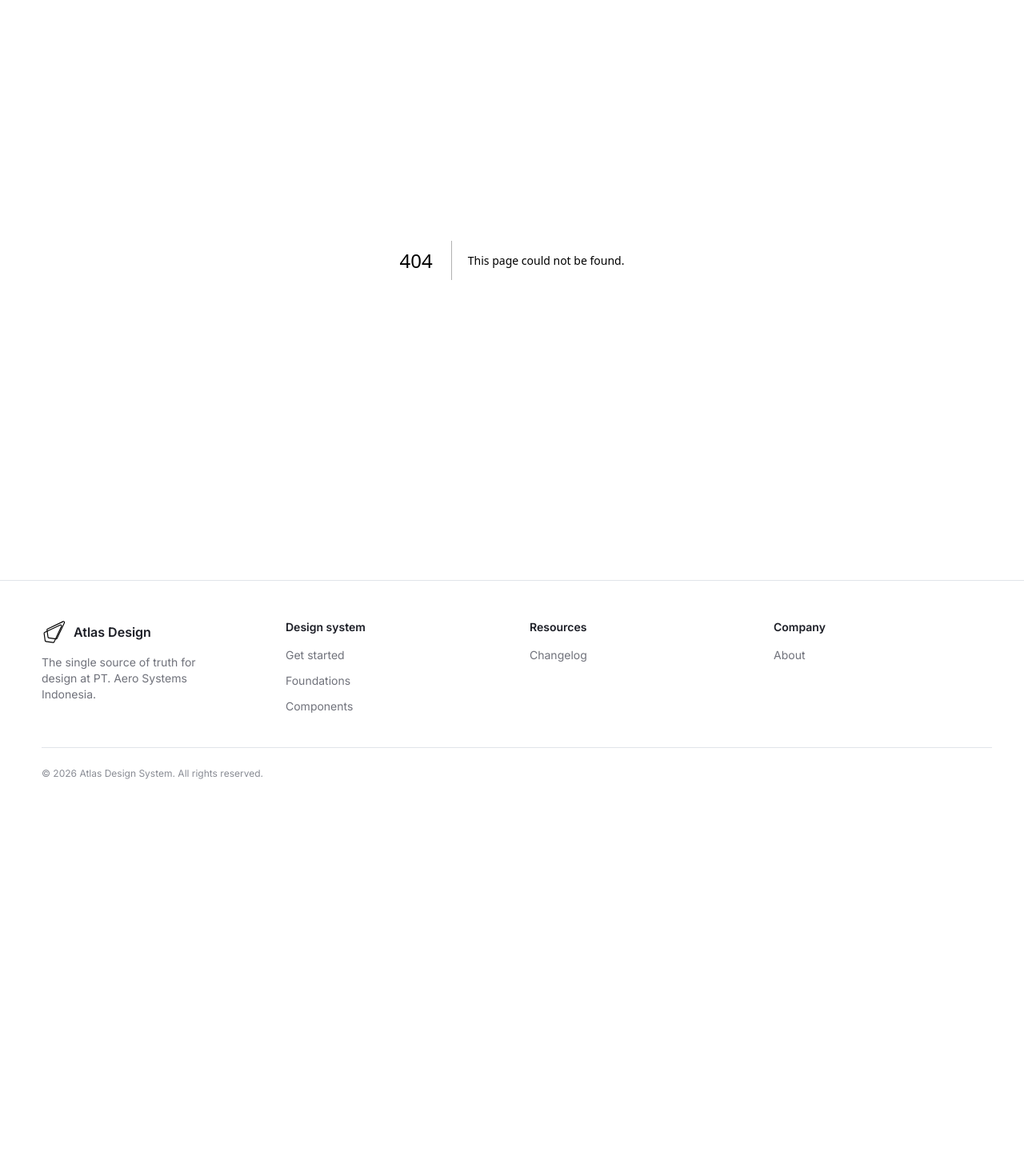
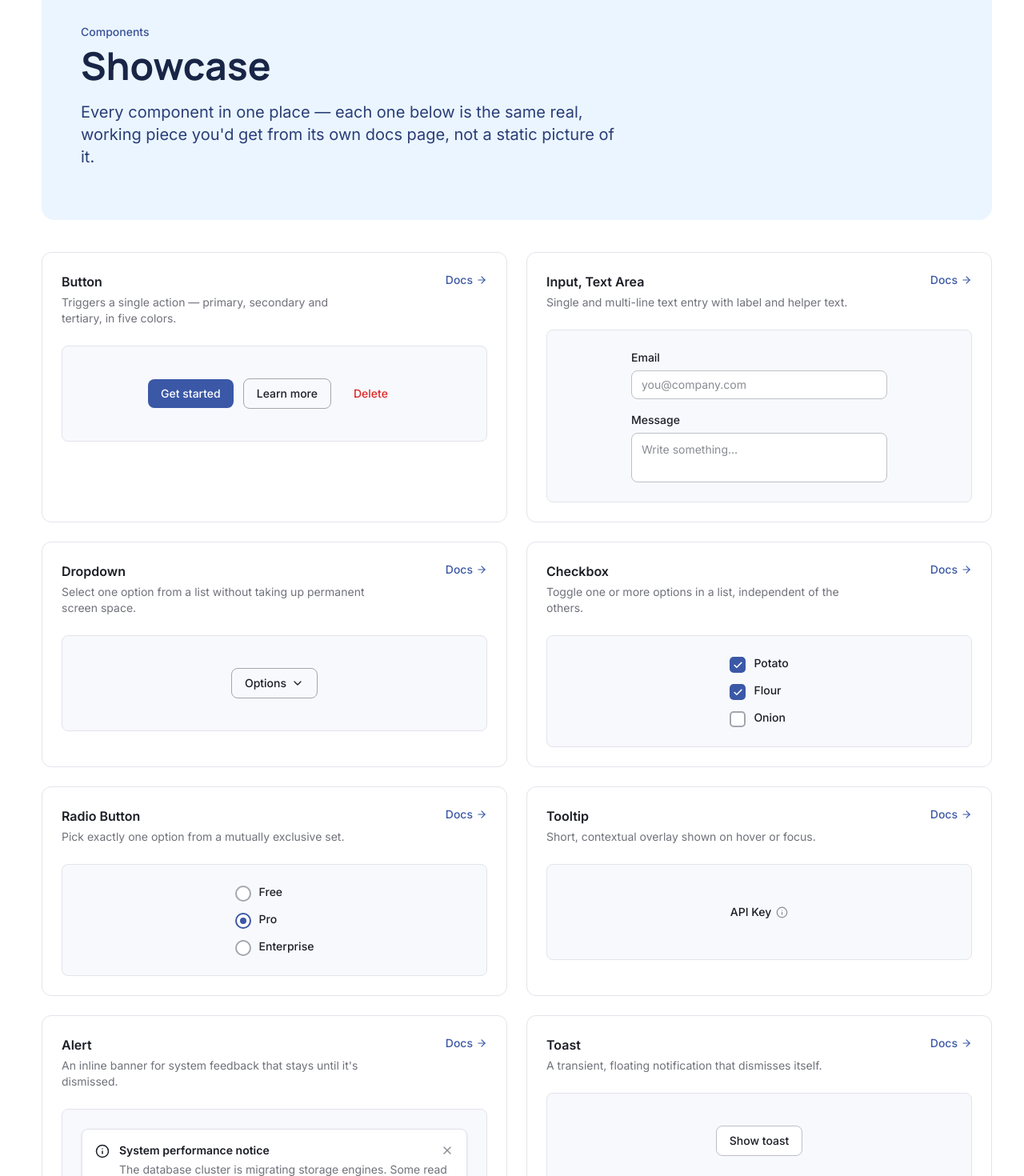
Before and after one commit to androsap/atlas-design-system, a Next.js app: page /showcase in a window 1280 px wide. Before the commit this address had no page. Shown: the part 140-1610 px from the top of the page at 80% size. Before the commit the page ends 1163 px from the top, so only its background shows below. Built offline with nearby package versions, Linux system fonts and the light colour scheme.

Commit message:
feat(showcase): add new features

```diff
--- a/src/app/components/page.tsx
+++ b/src/app/components/page.tsx
@@ -2,6 +2,7 @@ import Link from "next/link"
 import Image from "next/image"
 import { cn } from "@/lib/utils"
 import {
+    ArrowRight,
     MousePointerClick,
     TextCursorInput,
     ChevronDown,
@@ -151,6 +152,13 @@ export default function ComponentsPage() {
                         Production-ready building blocks, documented with usage guidelines and
                         accessibility notes — the same components used across every Atlas product.
                     </p>
+                    <Link
+                        href="/showcase"
+                        className="mt-6 inline-flex items-center gap-1.5 text-sm font-medium text-[var(--text-link)] hover:underline"
+                    >
+                        View every component on one page
+                        <ArrowRight size={14} />
+                    </Link>
                 </div>
             </div>
 
--- /dev/null
+++ b/src/app/showcase/page.tsx
@@ -0,0 +1,206 @@
+import Link from "next/link"
+import { ArrowRight, Home } from "lucide-react"
+import type { ReactNode } from "react"
+import { Button } from "@/components/ui/button"
+import { Input } from "@/components/ui/input"
+import { Textarea } from "@/components/ui/textarea"
+import { Checkbox } from "@/components/ui/checkbox"
+import { RadioButton } from "@/components/ui/radio-button"
+import { Breadcrumbs } from "@/components/ui/breadcrumbs"
+import { DatePicker } from "@/components/ui/date-picker"
+import { Uploader } from "@/components/ui/uploader"
+import { AlertOverviewDemo, ToastOverviewDemo } from "@/components/docs/alert-toast-demo"
+import { BadgeCartDemo } from "@/components/docs/badge-demo"
+import { ChipFilterDemo } from "@/components/docs/chip-demo"
+import { DropdownDemo } from "@/components/docs/dropdown-demo"
+import { ProgressDownloadDemo } from "@/components/docs/progress-demo"
+import { SpinnerSectionDemo } from "@/components/docs/spinner-demo"
+import { SwitchOverviewDemo } from "@/components/docs/switch-demo"
+import { TooltipOverviewDemo } from "@/components/docs/tooltip-demo"
+
+interface ShowcaseItem {
+    title: string
+    description: string
+    href: string
+    content: ReactNode
+}
+
+const ITEMS: ShowcaseItem[] = [
+    {
+        title: "Button",
+        description: "Triggers a single action — primary, secondary and tertiary, in five colors.",
+        href: "/components/button",
+        content: (
+            <div className="flex flex-wrap items-center justify-center gap-3">
+                <Button color="brand">Get started</Button>
+                <Button color="neutral" variant="secondary">
+                    Learn more
+                </Button>
+                <Button color="danger" variant="tertiary">
+                    Delete
+                </Button>
+            </div>
+        ),
+    },
+    {
+        title: "Input, Text Area",
+        description: "Single and multi-line text entry with label and helper text.",
+        href: "/components/input",
+        content: (
+            <div className="flex w-full max-w-xs flex-col gap-4">
+                <Input label="Email" placeholder="you@company.com" />
+                <Textarea label="Message" placeholder="Write something…" rows={2} />
+            </div>
+        ),
+    },
+    {
+        title: "Dropdown",
+        description: "Select one option from a list without taking up permanent screen space.",
+        href: "/components/dropdown",
+        content: <DropdownDemo />,
+    },
+    {
+        title: "Checkbox",
+        description: "Toggle one or more options in a list, independent of the others.",
+        href: "/components/checkbox",
+        content: (
+            <div className="flex flex-col gap-3">
+                <Checkbox label="Potato" defaultChecked />
+                <Checkbox label="Flour" defaultChecked />
+                <Checkbox label="Onion" />
+            </div>
+        ),
+    },
+    {
+        title: "Radio Button",
+        description: "Pick exactly one option from a mutually exclusive set.",
+        href: "/components/radio-button",
+        content: (
+            <div className="flex flex-col gap-3">
+                <RadioButton name="showcase-plan" value="free" label="Free" />
+                <RadioButton name="showcase-plan" value="pro" label="Pro" defaultChecked />
+                <RadioButton name="showcase-plan" value="enterprise" label="Enterprise" />
+            </div>
+        ),
+    },
+    {
+        title: "Tooltip",
+        description: "Short, contextual overlay shown on hover or focus.",
+        href: "/components/tooltip",
+        content: <TooltipOverviewDemo />,
+    },
+    {
+        title: "Alert",
+        description: "An inline banner for system feedback that stays until it's dismissed.",
+        href: "/components/alert-toast",
+        content: <AlertOverviewDemo />,
+    },
+    {
+        title: "Toast",
+        description: "A transient, floating notification that dismisses itself.",
+        href: "/components/alert-toast",
+        content: <ToastOverviewDemo />,
+    },
+    {
+        title: "Chips",
+        description: "Compact, interact-able elements used to categorize, select or filter.",
+        href: "/components/chips",
+        content: <ChipFilterDemo />,
+    },
+    {
+        title: "Badge",
+        description: "A small, purely informational label for a count or a status.",
+        href: "/components/badge",
+        content: <BadgeCartDemo />,
+    },
+    {
+        title: "Switch",
+        description: "An on/off toggle for a single setting, applied immediately.",
+        href: "/components/switch",
+        content: <SwitchOverviewDemo />,
+    },
+    {
+        title: "Breadcrumbs",
+        description: "Shows the current page's location within a hierarchy.",
+        href: "/components/breadcrumbs",
+        content: (
+            <Breadcrumbs
+                items={[
+                    { label: "Home", href: "/", icon: Home },
+                    { label: "Components", href: "/components" },
+                    { label: "Button" },
+                ]}
+            />
+        ),
+    },
+    {
+        title: "Date Picker",
+        description: "Choose a date, or a date range, by browsing a real calendar.",
+        href: "/components/date-picker",
+        content: <DatePicker defaultValue={new Date(2026, 0, 18)} />,
+    },
+    {
+        title: "Progress",
+        description: "Shows how much of a measurable task has actually completed.",
+        href: "/components/progress",
+        content: <ProgressDownloadDemo />,
+    },
+    {
+        title: "Spinner",
+        description: "An indeterminate loading indicator for a wait with no known length.",
+        href: "/components/spinner",
+        content: <SpinnerSectionDemo />,
+    },
+    {
+        title: "Uploader",
+        description: "Select and transfer files by dragging them in or clicking to browse.",
+        href: "/components/uploader",
+        content: (
+            <div className="w-full max-w-xs">
+                <Uploader />
+            </div>
+        ),
+    },
+]
+
+export default function ShowcasePage() {
+    return (
+        <div className="mx-auto w-full max-w-7xl px-6 py-10 text-[var(--neutral900)] md:pr-10 md:pl-[52px]">
+            {/* Hero */}
+            <div className="rounded-2xl border border-[var(--surface-accent-subtle-border)] bg-[var(--surface-accent-subtle)] px-8 py-12 md:px-12 md:py-16">
+                <p className="text-sm font-medium text-[var(--text-accent-subtle-label)]">Components</p>
+                <h1 className="mt-1 text-[var(--text-accent-subtle-title)]" style={{ font: "var(--displayMd)" }}>
+                    Showcase
+                </h1>
+                <p className="mt-4 max-w-2xl text-[var(--text-accent-subtle-body)]" style={{ font: "var(--bodyLg)" }}>
+                    Every component in one place — each one below is the same real, working
+                    piece you&apos;d get from its own docs page, not a static picture of it.
+                </p>
+            </div>
+
+            {/* Grid */}
+            <div className="mt-10 grid grid-cols-1 gap-6 sm:grid-cols-2">
+                {ITEMS.map((item) => (
+                    <div key={item.title} className="rounded-xl border border-[var(--neutral100)] p-6">
+                        <div className="flex items-start justify-between gap-4">
+                            <div>
+                                <h2 className="text-base font-semibold text-[var(--neutral900)]">{item.title}</h2>
+                                <p className="mt-1 max-w-sm text-sm text-[var(--neutral500)]">{item.description}</p>
+                            </div>
+                            <Link
+                                href={item.href}
+                                className="flex shrink-0 items-center gap-1 text-sm font-medium text-[var(--text-link)] hover:underline"
+                            >
+                                Docs
+                                <ArrowRight size={14} />
+                            </Link>
+                        </div>
+                        <div className="mt-6 flex min-h-[120px] items-center justify-center rounded-lg border border-[var(--neutral100)] bg-[var(--neutral25)] p-6">
+                            {item.content}
+                        </div>
+                    </div>
+                ))}
+            </div>
+        </div>
+    )
+}
--- a/src/components/layout/header.tsx
+++ b/src/components/layout/header.tsx
@@ -7,6 +7,7 @@ const NAV_LINKS = [
     { label: "Get started", href: "/getting-started" },
     { label: "Foundations", href: "/foundations" },
     { label: "Components", href: "/components" },
+    { label: "Showcase", href: "/showcase" },
 ]
 
 export function Header() {
```
